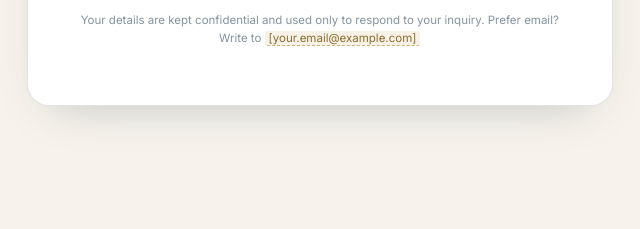
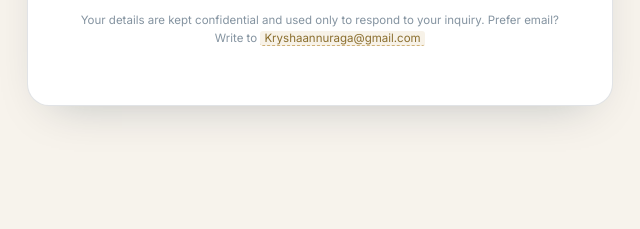
Before and after one commit to josecordez11-hub/krysha-Services, a plain HTML site: page index.html in a window 1280 px wide. Shown: the part 6274-6503 px from the top of the page, 569-1209 px from the left. Drawn offline with nearby package versions, Linux system fonts and the light colour scheme; a web font is replaced by a local one.

Commit message:
Update index.html

```diff
--- a/index.html
+++ b/index.html
@@ -850,7 +850,7 @@ footer{background:var(--navy-900);color:rgba(255,255,255,.62);padding-block:52px
         </div>
         <p class="form-note">
           Your details are kept confidential and used only to respond to your inquiry.
-          Prefer email? Write to <span class="ph">[your.email@example.com]</span>
+          Prefer email? Write to <span class="ph">Kryshaannuraga@gmail.com</span>
         </p>
         <p class="form-note" id="formStatus" role="status" aria-live="polite" style="color:#2E7D52;font-weight:600"></p>
       </form>
```
